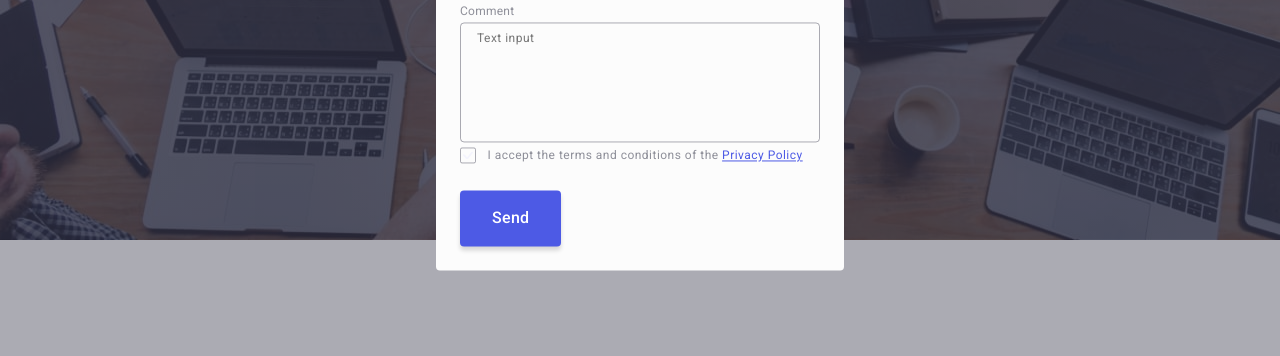
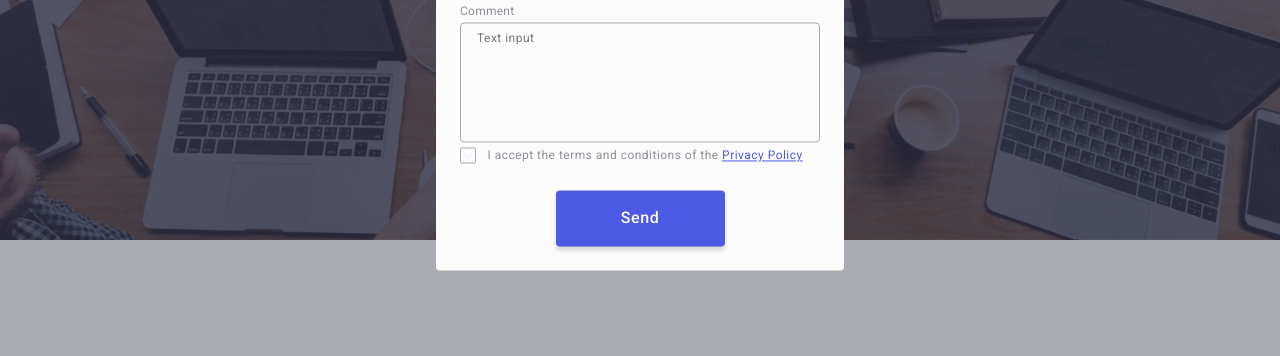
Before and after one commit to Heletskyi/goit-markup-hw-05, a plain HTML site: page index.html in a window 1280 px wide. Shown: the part 433-789 px from the top of the page. Drawn offline with nearby package versions, Linux system fonts and the light colour scheme.

Commit message:
add_button

```diff
--- a/css/styles.css
+++ b/css/styles.css
@@ -734,3 +734,23 @@ input[type="checkbox"]:checked + label > span {
   color: #4d5ae5;
   text-decoration: underline;
 }
+
+.modal-button {
+  font-weight: 500;
+  font-size: 16px;
+  background-color: #4d5ae5;
+  color: #ffffff;
+  letter-spacing: 0.04em;
+  line-height: 1.5;
+  cursor: pointer;
+  display: block;
+  margin: 0 auto;
+  min-width: 169px;
+  height: 56px;
+  border: none;
+  border-radius: 4px;
+  transition-property: background-color;
+  transition-duration: 250ms;
+  transition-timing-function: cubic-bezier(0.4, 0, 0.2, 1);
+  box-shadow: 0px 4px 4px 0px #00000026;
+}
--- a/index.html
+++ b/index.html
@@ -580,7 +580,7 @@
               <a class="modal-link" href="">Privacy Policy</a>
             </label>
           </div>
-                      <button class="form-button">Send</button>
+                       <button class="modal-button" type="submit">Send</button>
         </form>
 
 
```
